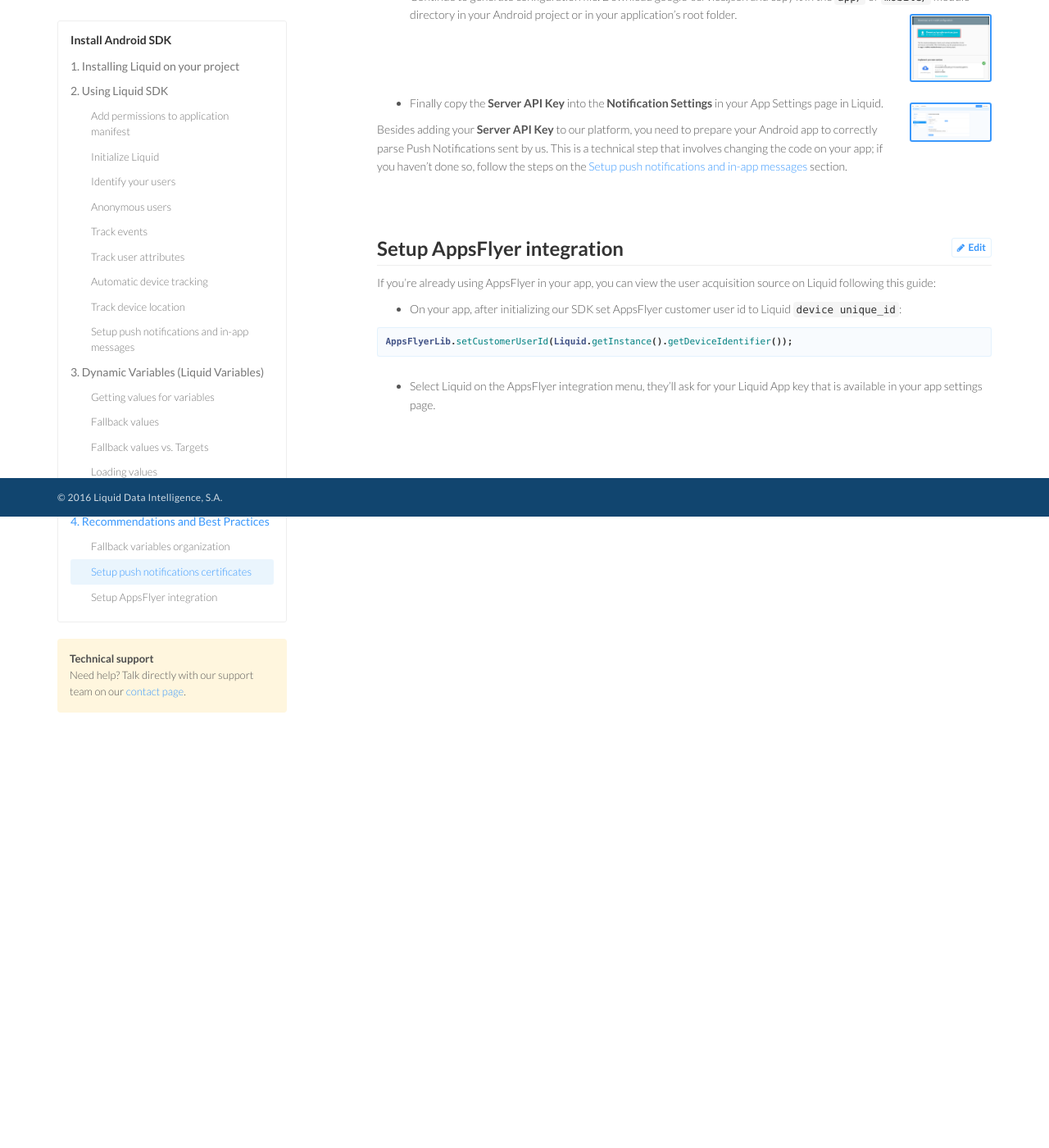
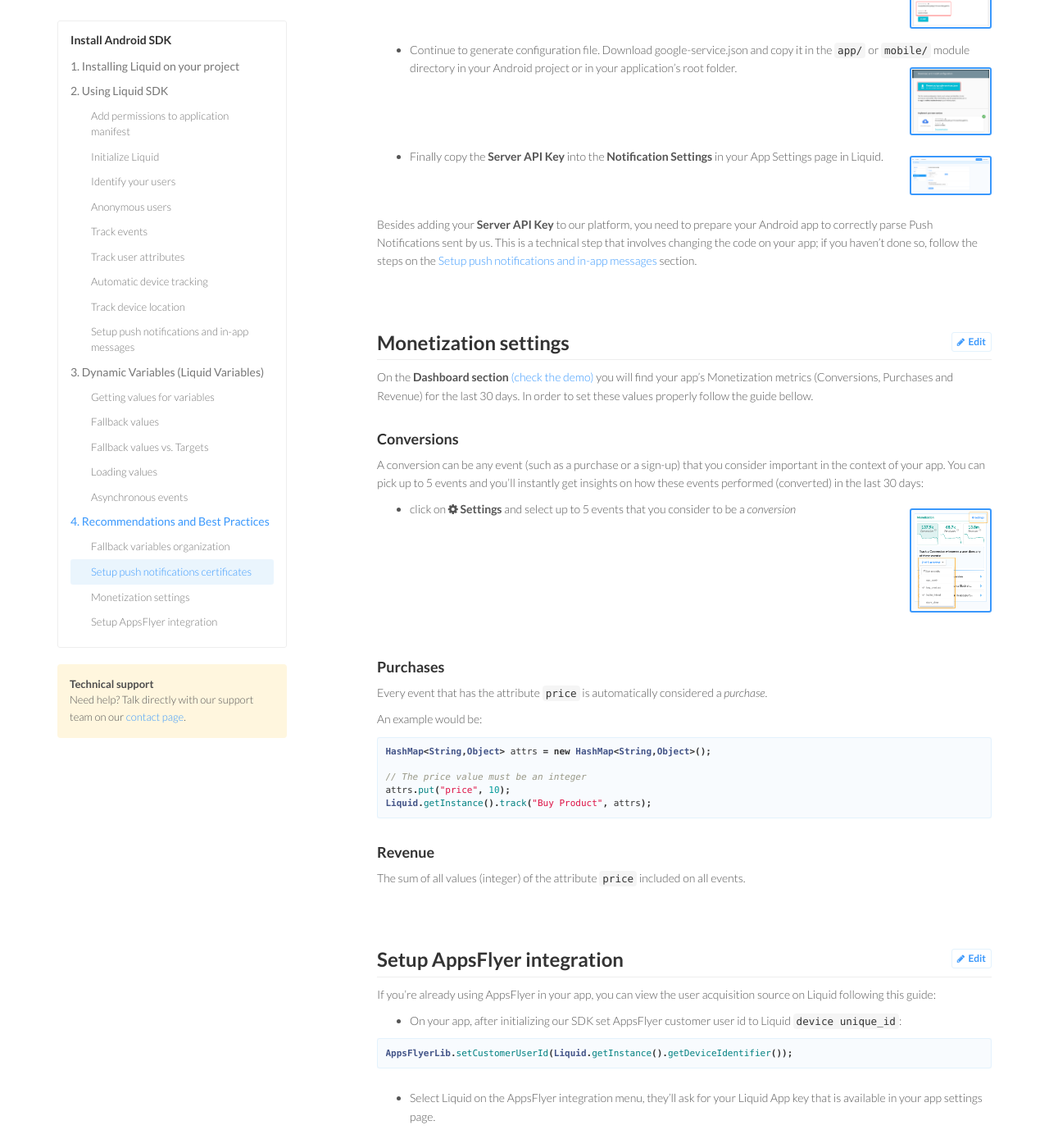
Before and after one commit to lqd-io/documentation, a Jekyll site: the page built from _android/v2.md, in a window 1280 px wide and 1400 px high, scrolled down 10761 px. Shown: the whole window at 82% size. Built offline with Jekyll 4.4.1, drawn with Linux system fonts in a browser that asks for light colours; nearby versions of some CDN libraries.

Commit message:
Adds Monetization settings section.

```diff
--- a/_android/v2.md
+++ b/_android/v2.md
@@ -50,6 +50,8 @@
         slug: fallback-variables-organization
       - title: Setup push notifications certificates
         slug: setup-push-notifications-certificates
+      - title: Monetization settings
+        slug: monetization-settings
       - title: Setup AppsFlyer integration
         slug: setup-appsflyer-integration
 ---
--- /dev/null
+++ b/_android/v2/sections/4-3-monetization-settings.md
@@ -0,0 +1,27 @@
+
+On the **Dashboard section** [(check the demo)](https://onliquid.com/demo/) you will find your app's Monetization metrics (Conversions, Purchases and Revenue) for the last 30 days. In order to set these values properly follow the guide bellow.
+
+#### Conversions
+
+A conversion can be any event (such as a purchase or a sign-up) that you consider important in the context of your app. You can pick up to 5 events and you'll instantly get insights on how these events performed (converted) in the last 30 days:
+
+* click on <span class='fa fa-cog'></span> **Settings** and select up to 5 events that you consider to be a *conversion*
+<img src='{{ site.github.url }}/assets/shared/setup_conversion@2x.png' alt='Track a Conversion whenever a user does any of these events' data-action='zoom'/>
+
+#### Purchases
+
+Every event that has the attribute `price` is automatically considered a *purchase*.
+
+An example would be:
+
+{% highlight java %}
+HashMap<String,Object> attrs = new HashMap<String,Object>();
+
+// The price value must be an integer
+attrs.put("price", 10);
+Liquid.getInstance().track("Buy Product", attrs);
+{% endhighlight %}
+
+#### Revenue
+
+The sum of all values (integer) of the attribute `price` included on all events.
--- a/css/main.css
+++ b/css/main.css
@@ -102,6 +102,11 @@
   border-radius: 3px;
   font-size: 11px;
   margin-bottom: 25px;
+}
+
+ul {
+  display: inline-block;
+  width: 100%;
 }
 
 .alert-info,
```
Also changed, not shown: _ios/v2.md (+2 -0 lines), _ios/v2/sections/4-3-monetization-settings.md (added, +24 -0 lines), _android/v2/sections/4-4-setup-appsflyer-integration.md (renamed from _android/v2/sections/4-3-setup-appsflyer-integration.md), _ios/v2/sections/4-4-setup-appsflyer-integration.md (renamed from _ios/v2/sections/4-3-setup-appsflyer-integration.md), assets/shared/setup_conversion@2x.png (added).
